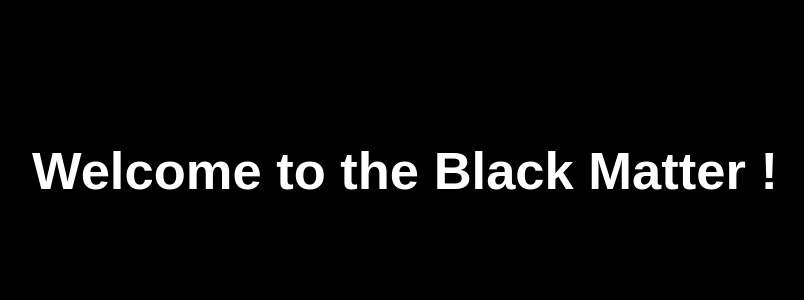
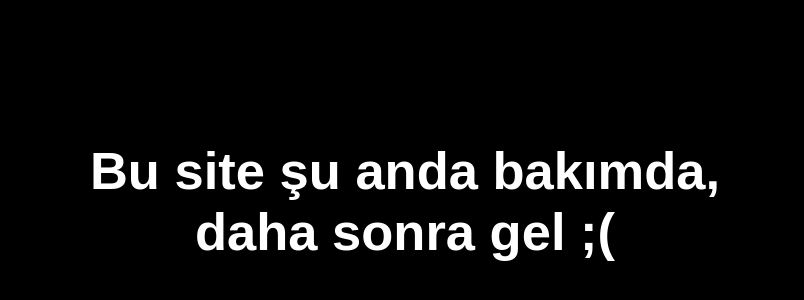
Before and after one commit to dimensions-xyz/dimensions-xyz.github.io, a plain HTML site: page index.html in a window 1280 px wide. Shown: the part 162-462 px from the top of the page, without its empty margins (235-1039 px from the left). Drawn offline with Linux system fonts and the light colour scheme.

Commit message:
Update header message to maintenance notice

```diff
--- a/index.html
+++ b/index.html
@@ -27,7 +27,7 @@
   <body>
 
     <header>
-      <h2>Welcome to the Black Matter !</h2>
+      <h2>Bu site şu anda bakımda, daha sonra gel ;(</h2>
     </header>
 
   </body>
```
